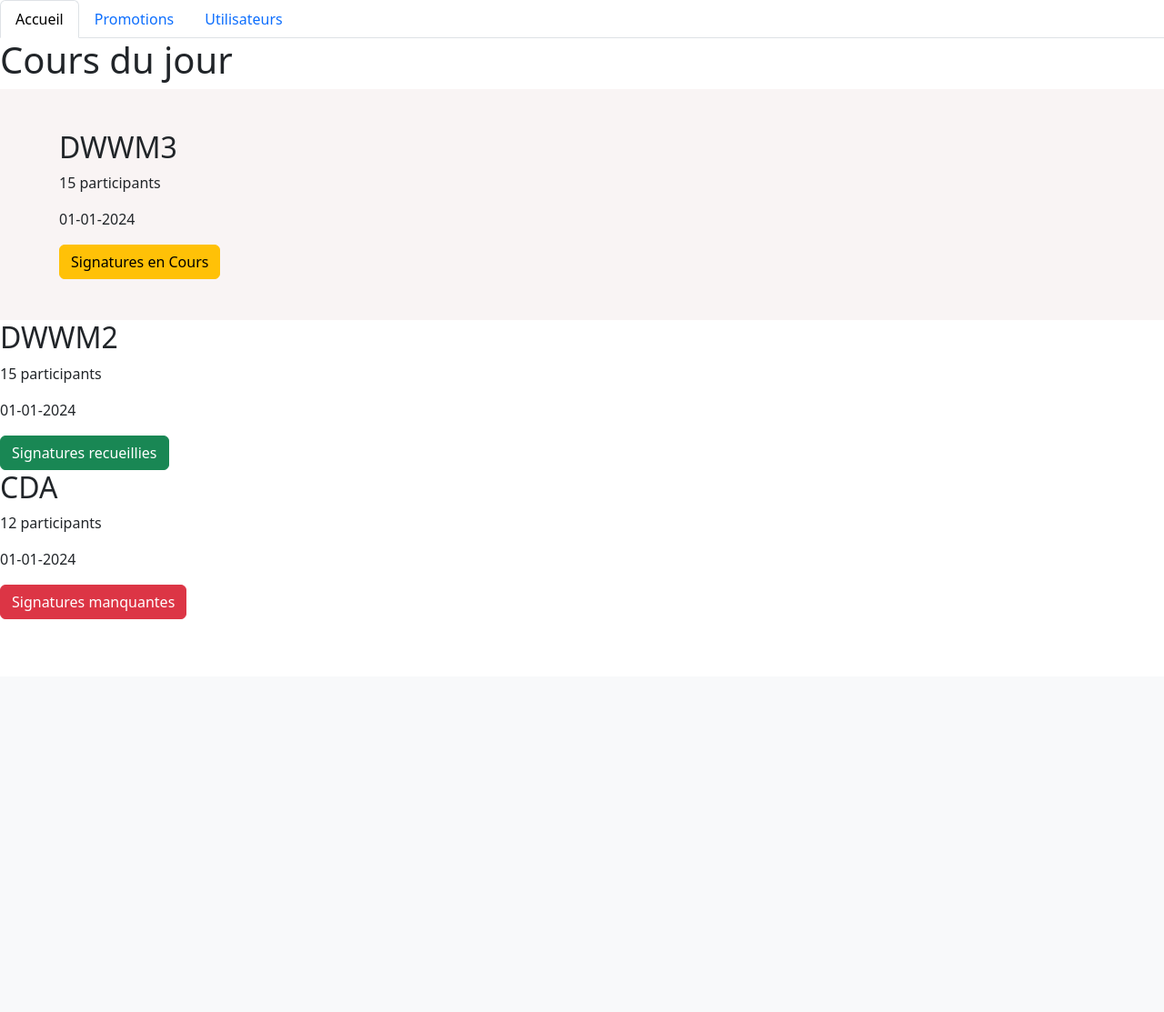
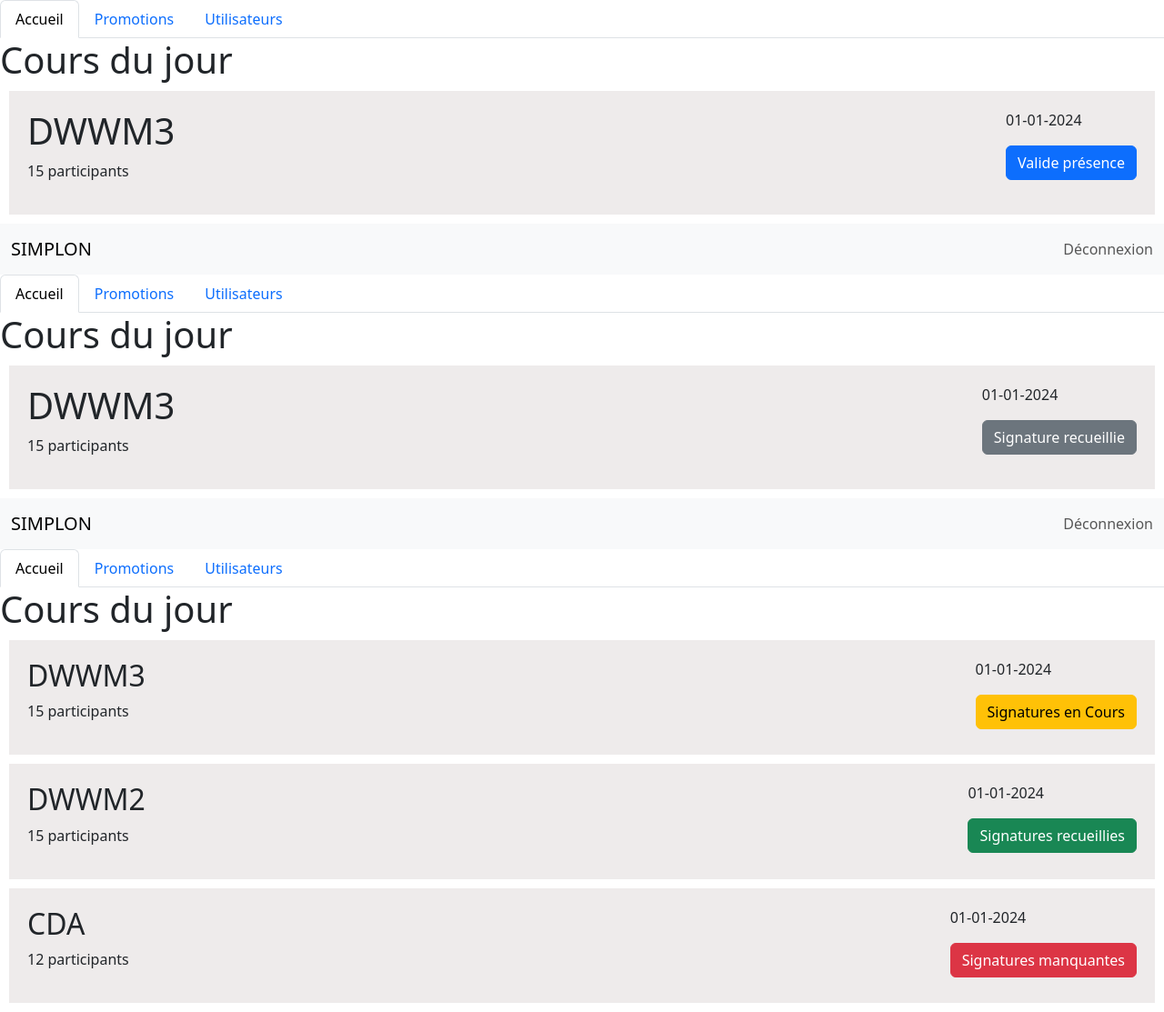
Before and after one commit to OrhanMA/Gestion-apprenants, a PHP site: template src/Views/home.php in a window 1280 px wide. Shown: the part 56-1169 px from the top of the page at 91% size. Before the commit the page ends 737 px from the top, so only its background shows below. Run offline with PHP 8.4, Linux system fonts and the light colour scheme; the template is opened without the code that fills it, so the values that code supplies are empty.

Commit message:
front ced

```diff
--- a/css/style.css
+++ b/css/style.css
@@ -14,38 +14,46 @@
             /* width: 300px;
         } */
 
-.backgroud {
+        .DWWM3 {
+              margin: 10px;
+              padding: 20px;
               display: flex;
-          flex-direction: row;
-          background-color: #f9f4f4;
-          padding: 20px;
-          width: Fixed (1,150px)px;
-          height: Hug (67px)px;
-          gap: 0px;
               justify-content: space-between;
+              background-color: rgb(238, 235, 235);
         }
 
-.DWWM3 {
-       width: Fill (1,240px)px;
-height: Hug (180px)px;
-padding: 25px 45px 25px 45px;
-gap: 30px;
-border-radius: 3px 0px 0px 0px;
-opacity: 0px;
+        .DWWM2 {
+              margin: 10px;
+              padding: 20px;
+              display: flex;
+              justify-content: space-between;
+              background-color: rgb(238, 235, 235);
         }
 
-.r {
-       width: Fixed (1,150px)px;
-height: Hug (67px)px;
-gap: 0px;
+        .CDA {
+              margin: 10px;
+              padding: 20px;
+              display: flex;
               justify-content: space-between;
-opacity: 0px;
+              background-color: rgb(238, 235, 235);
+
         }
 
-.button{
-       width: Fill (1,150px)px;
-height: Hug (33px)px;
-gap: 10px;
-opacity: 0px;
+        .validePresence {
+              margin: 10px;
+              padding: 20px;
+              display: flex;
+              justify-content: space-between;
+              background-color: rgb(238, 235, 235);
 
         }
+
+        .signature {
+              margin: 10px;
+              padding: 20px;
+              display: flex;
+              justify-content: space-between;
+              background-color: rgb(238, 235, 235);
+
+
+        }
--- a/src/Views/home.php
+++ b/src/Views/home.php
@@ -1,4 +1,4 @@
-<!-- <!DOCTYPE html>
+<!DOCTYPE html>
 <html lang="en">
 
 <head>
@@ -39,8 +39,8 @@
     </ul>
     <h1>Cours du jour</h1>
 
-    <div class="container">
-        <div class="h1">
+    <div class="validePresence">
+        <div>
             <h1>DWWM3</h1>
 
             <p class="paraph">15 participants</p>
@@ -53,7 +53,66 @@
     </div>
 </body>
 
-</html> -->
+</html>
+
+
+
+<!DOCTYPE html>
+<html lang="en">
+
+<head>
+    <meta charset="UTF-8">
+    <meta name="viewport" content="width=device-width, initial-scale=1.0">
+    <title>Document</title>
+    <link href="https://cdn.jsdelivr.net/npm/bootstrap@5.3.3/dist/css/bootstrap.min.css" rel="stylesheet" integrity="sha384-QWTKZyjpPEjISv5WaRU9OFeRpok6YctnYmDr5pNlyT2bRjXh0JMhjY6hW+ALEwIH" crossorigin="anonymous">
+    <link rel="stylesheet" href="./../../css/style.css">
+
+</head>
+
+<body>
+    <header>
+        <nav class="navbar navbar-expand-lg navbar-light bg-light">
+            <div class="container-fluid">
+                <a class="navbar-brand" href="#">SIMPLON</a>
+                <button class="navbar-toggler" type="button" data-bs-toggle="collapse" data-bs-target="#navbarText" aria-controls="navbarText" aria-expanded="false" aria-label="Toggle navigation">
+                    <span class="navbar-toggler-icon"></span>
+                </button>
+                <a>
+                    <span class="navbar-text">
+                        Déconnexion
+                    </span>
+                </a>
+            </div>
+        </nav>
+    </header>
+    <ul class="nav nav-tabs">
+        <li class="nav-item">
+            <a class="nav-link active" aria-current="page" href="#">Accueil</a>
+        </li>
+        <li class="nav-item">
+            <a class="nav-link" href="#">Promotions</a>
+        </li>
+        <li class="nav-item">
+            <a class="nav-link" href="#">Utilisateurs</a>
+        </li>
+    </ul>
+    <h1>Cours du jour</h1>
+
+    <div class="signature">
+        <div class="recueillie">
+            <h1>DWWM3</h1>
+
+            <p class="paraph">15 participants</p>
+        </div>
+        <div>
+            <p class="para">01-01-2024</p>
+
+            <button type="button" class="btn btn-secondary">Signature recueillie</button>        </div>
+    </div>
+</body>
+
+</html>
+
 
 
 
@@ -99,9 +158,8 @@
     </ul>
     <h1>Cours du jour</h1>
 
-    <div class="backgroud">
         <div class="DWWM3">
-            <div class="">
+            <div class="cours">
                 <h2>DWWM3</h2>
                 <p>15 participants</p>
             </div>
@@ -110,11 +168,11 @@
                 <p class="para">01-01-2024</p>
                 <button type="button" class="btn btn-warning">Signatures en Cours</button>
             </div>
-        </div>
+
     </div>
 
 
-    <div id="DWWM2">
+    <div class="DWWM2">
 
         <div>
             <h2>DWWM2</h2>
@@ -128,7 +186,7 @@
         </div>
     </div>
 
-    <div id="CDA">
+    <div class="CDA">
 
         <div>
             <h2>CDA</h2>
```
Lines whose indentation alone changed are shown as unchanged.
